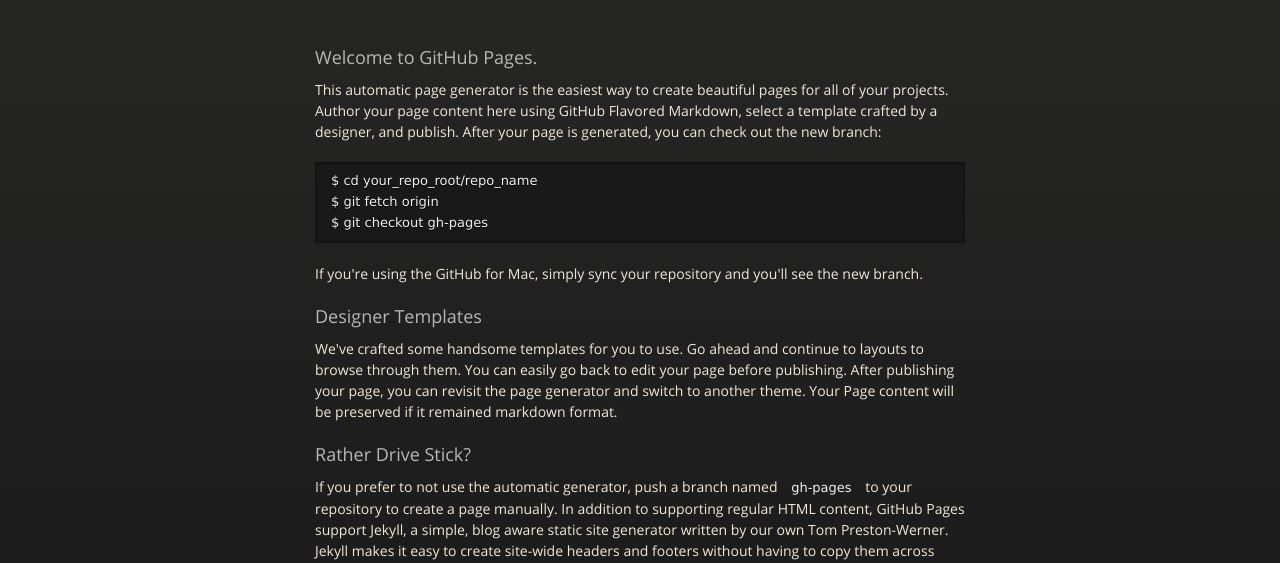
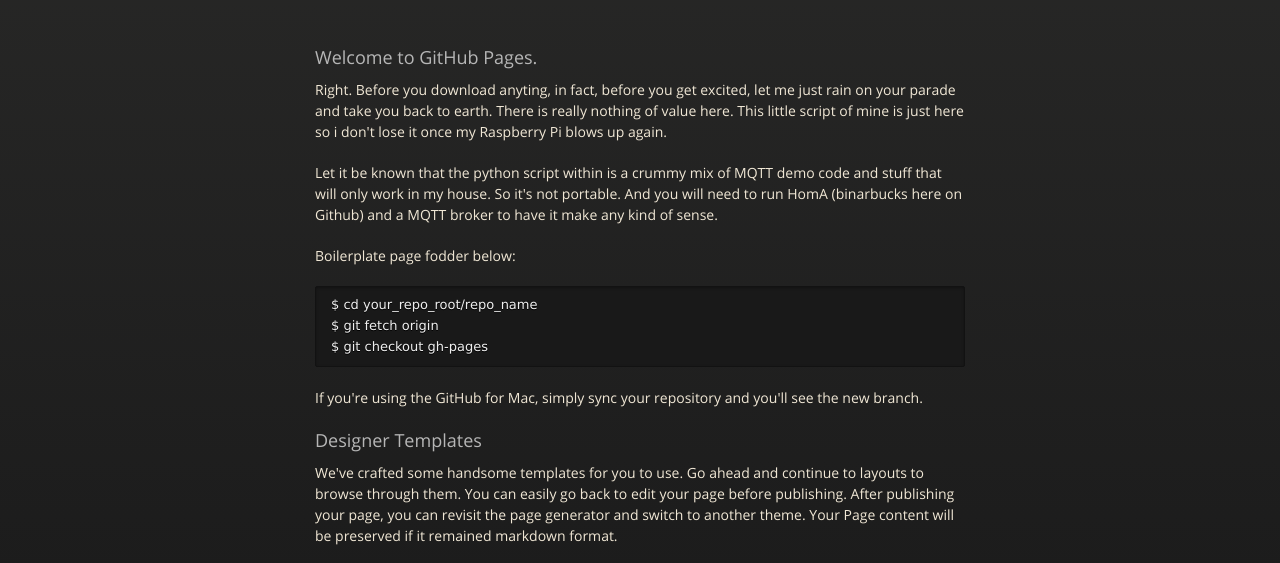
Before and after one commit to llauren/house, a plain HTML site: page index.html in a window 1280 px wide. Shown: the part 226-789 px from the top of the page. Drawn offline with nearby package versions, Linux system fonts and the light colour scheme.

Commit message:
Update index.html
Just a warning that there isn't really anything here to get excited about. This is just the backup copy of my script, and with regards to pages, i'm just toying around.

```diff
--- a/index.html
+++ b/index.html
@@ -41,8 +41,16 @@
         <h3>
 <a id="welcome-to-github-pages" class="anchor" href="#welcome-to-github-pages" aria-hidden="true"><span class="octicon octicon-link"></span></a>Welcome to GitHub Pages.</h3>
 
-<p>This automatic page generator is the easiest way to create beautiful pages for all of your projects. Author your page content here using GitHub Flavored Markdown, select a template crafted by a designer, and publish. After your page is generated, you can check out the new branch:</p>
+<p>Right. Before you download anyting, in fact, before you get excited, let me just rain on your parade and
+take you back to earth. There is really nothing of value here. This little script of mine is just here so i
+don't lose it once my Raspberry Pi blows up again.</p>
 
+<p>Let it be known that the python script within is a crummy mix of MQTT demo code and stuff that will only
+  work in my house. So it's not portable. And you will need to run HomA (binarbucks here on Github) and a
+  MQTT broker to have it make any kind of sense.
+</p>
+
+<p>Boilerplate page fodder below:</p>
 <pre><code>$ cd your_repo_root/repo_name
 $ git fetch origin
 $ git checkout gh-pages
```
